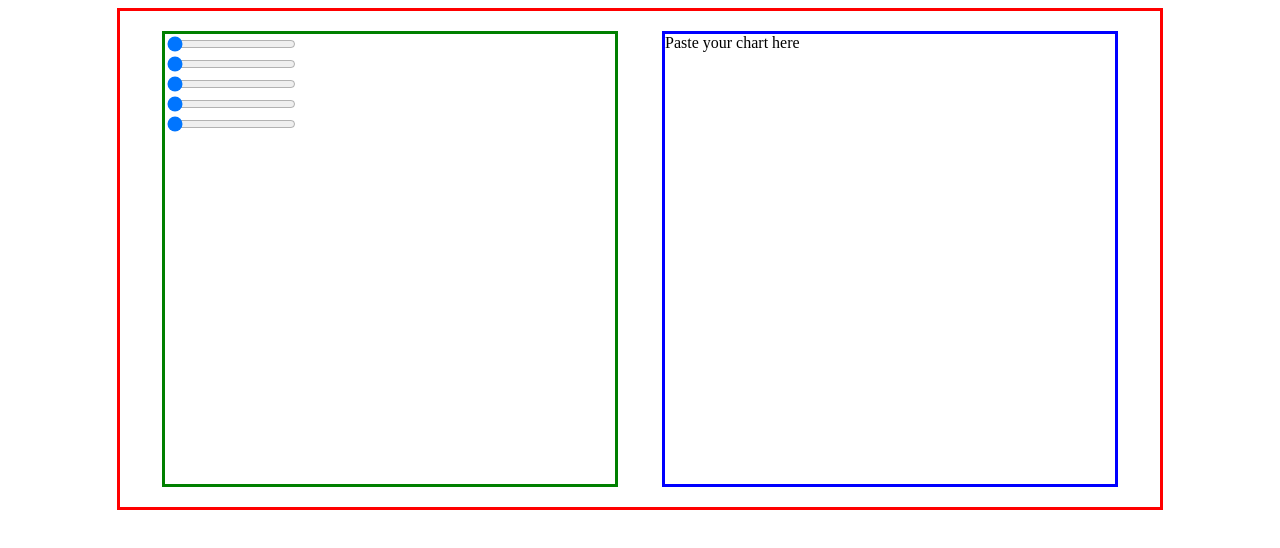
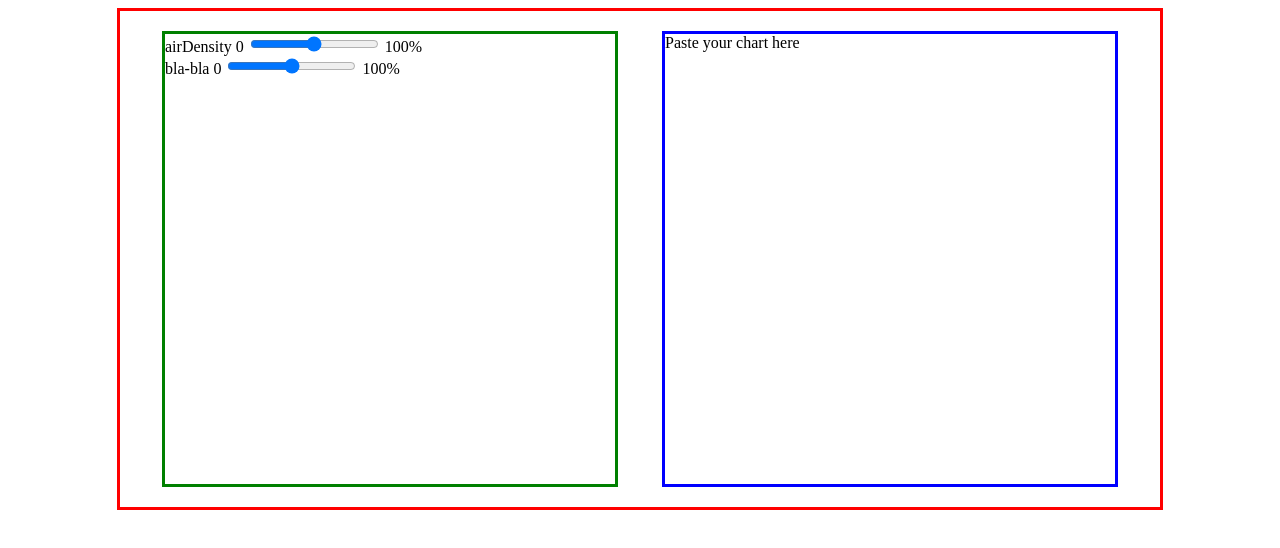
Before and after one commit to heyiamvika/D3, a website with bundled scripts: page index.html in a window 1280 px wide. Built offline with nearby package versions, Linux system fonts and the light colour scheme.

Commit message:
Layout script

```diff
--- a/index.html
+++ b/index.html
@@ -10,21 +10,6 @@
 <body>
     <div class="container">
         <form class="values">
-            <label>
-                <input type="range" min="0" max="1000" step="1" value="0" />
-            </label>
-            <label>
-                <input type="range" min="0" max="1000" step="1" value="0" />
-            </label>
-            <label>
-                <input type="range" min="0" max="1000" step="1" value="0" />
-            </label>
-            <label>
-                <input type="range" min="0" max="1000" step="1" value="0" />
-            </label>
-            <label>
-                <input type="range" min="0" max="1000" step="1" value="0" />
-            </label>
         </form>
         <div class="chart">
             Paste your chart here
@@ -32,6 +17,7 @@
 
     </div>
 
+    <script src="./js/layout.js"></script>
     <script src="./index.js"></script>
 </body>
 
--- /dev/null
+++ b/js/layout.js
@@ -0,0 +1,19 @@
+let form = document.querySelector('.values');
+
+let values = ['airDensity', 'bla-bla'];
+
+const getLayout = (data) => {
+    data.forEach(element => {
+        let input = document.createElement('label');
+        let inputData = `
+        <span>${element}</span>
+        <span>0</span>
+        <input type="range" min="0" max="100" />
+        <span>100%</span>
+        `;
+        input.innerHTML = inputData;
+        form.appendChild(input);
+    });
+};
+
+getLayout(values);
--- a/styles/main.scss
+++ b/styles/main.scss
@@ -6,18 +6,20 @@
     display: flex;
 }
 
+.container {
+    form {
+        display: flex;
+        flex-direction: column;
+        width: 450px;
+        height: 450px;
+        border: 3px solid green;
+        margin: auto;
+    }
+}
+
 .chart {
     width: 450px;
     height: 450px;
     border: 3px solid blue;
     margin: auto;
 }
-
-.values {
-    display: flex;
-    flex-direction: column;
-    width: 450px;
-    height: 450px;
-    border: 3px solid green;
-    margin: auto;
-}
```
Also changed, not shown: dist/index.html, 4 other files.
